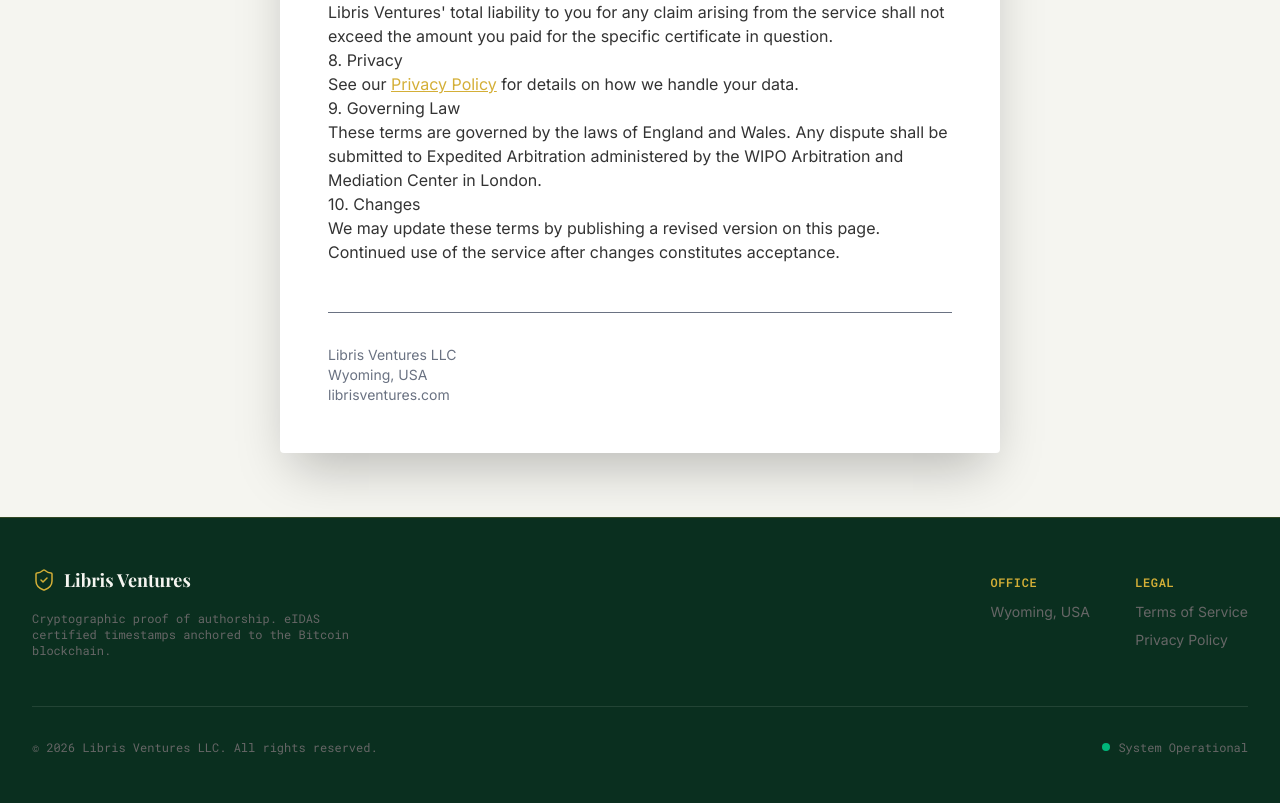
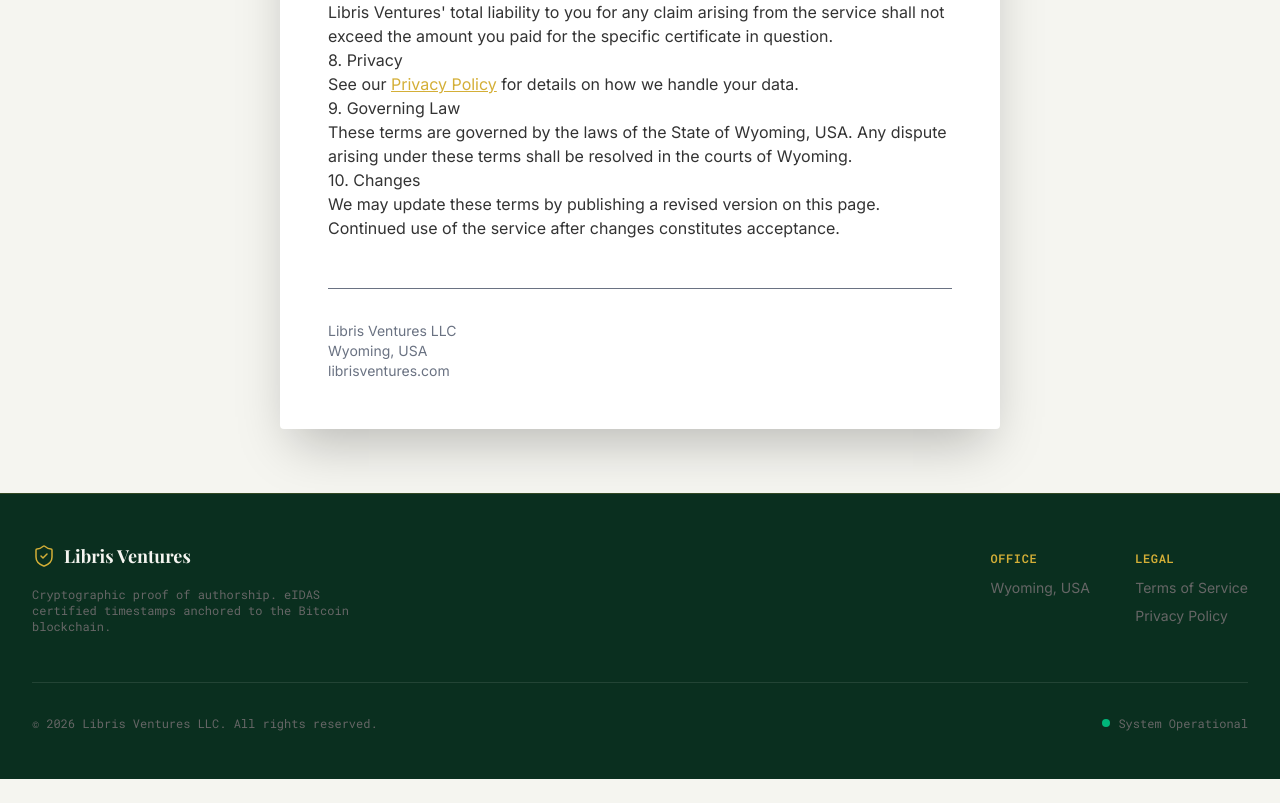
Before and after one commit to MykolaOseiko/LV2, a Next.js app: page /terms in a window 1280 px wide. Shown: the part 1308-2111 px from the top of the page. After the commit the page ends 2087 px from the top, so only its background shows below. Built offline with nearby package versions, Linux system fonts and the light colour scheme; a web font is replaced by a local one.

Commit message:
polish: update governing law to Wyoming USA

```diff
--- a/app/terms/page.tsx
+++ b/app/terms/page.tsx
@@ -120,11 +120,10 @@
 
                             <h2>9. Governing Law</h2>
                             <p>
-                                These terms are governed by the laws of England
-                                and Wales. Any dispute shall be submitted to
-                                Expedited Arbitration administered by the WIPO
-                                Arbitration and Mediation Center in London.
-                            </p>
+                                These terms are governed by the laws of the
+                                State of Wyoming, USA. Any dispute arising
+                                under these terms shall be resolved in the
+                                courts of Wyoming.</p>
 
                             <h2>10. Changes</h2>
                             <p>
```
